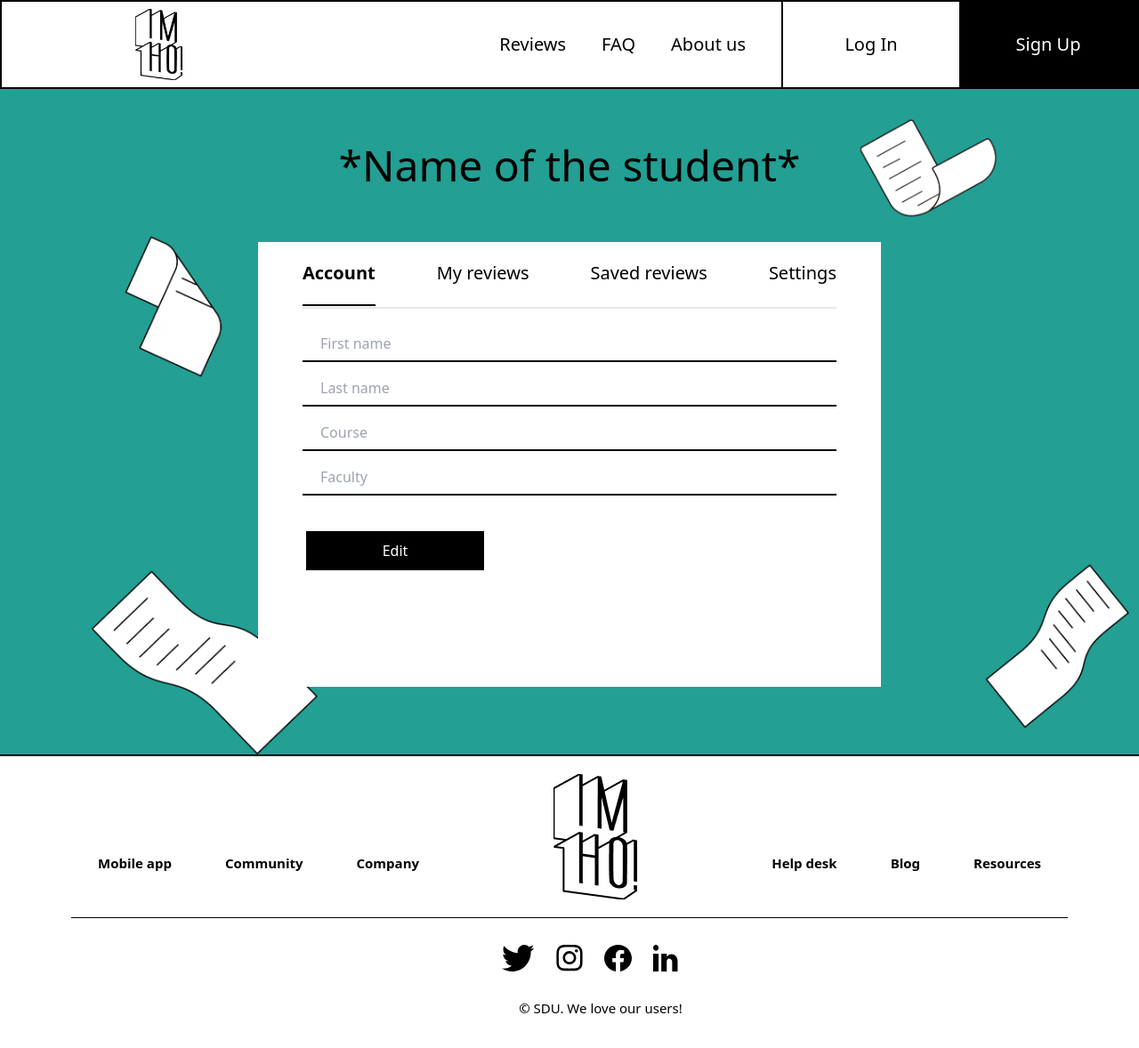
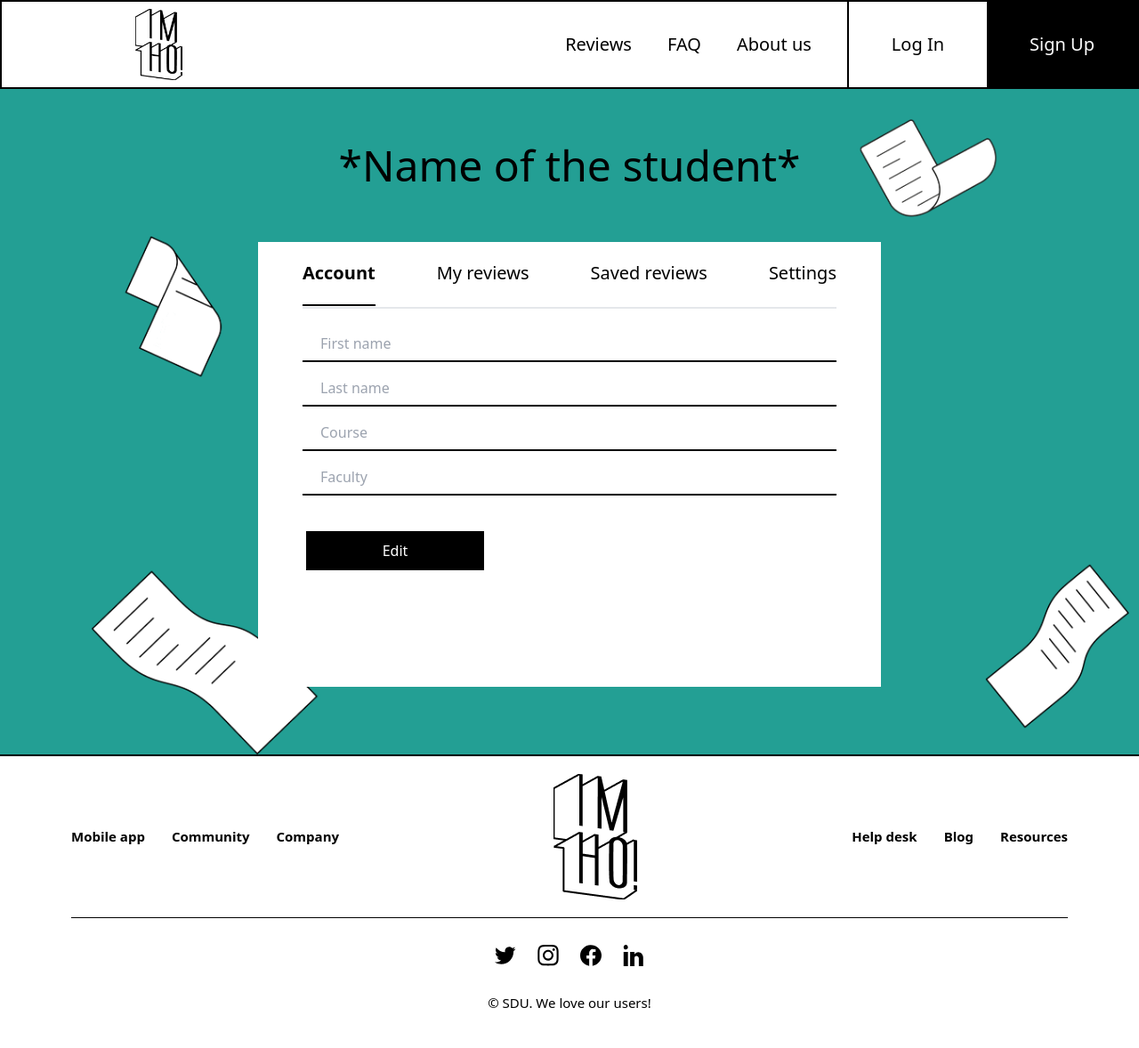
Before and after one commit to DarishDaudekenkyzy/Diploma-Project, a React (Vite) app in the folder ReviewAppProject/imho_frontend/imho/: page /account in a window 1280 px wide. Shown: the top 1178 px of the page at 89% size. Built offline with nearby package versions, Linux system fonts and the light colour scheme.

Commit message:
Frontend adaptive

```diff
--- a/ReviewAppProject/imho_frontend/imho/src/App.jsx
+++ b/ReviewAppProject/imho_frontend/imho/src/App.jsx
@@ -4,7 +4,7 @@ import { BrowserRouter, Routes, Route } from "react-router-dom";
 
 import { Main, Login, Signup, Myaccount } from './pages';
 import SearchPage from './pages/SearchPage';
-import CreateReview from './pages/CreateReview';
+// import CreateReview from './pages/CreateReview';
 
 export const UserContext = React.createContext(null);
 
@@ -20,7 +20,7 @@ const App = () => {
             <Route path="/login" element={<Login/>} />
             <Route path="/signup" element={<Signup />} />
             <Route path="/account" element={<Myaccount />}/>
-            <Route path="/new-review" element={<CreateReview />}/>
+            {/* <Route path="/new-review" element={<CreateReview />}/> */}
           </Routes>
         </UserContext.Provider>
       </BrowserRouter>
--- a/ReviewAppProject/imho_frontend/imho/src/components/Footer.jsx
+++ b/ReviewAppProject/imho_frontend/imho/src/components/Footer.jsx
@@ -6,32 +6,37 @@ import instagram_icon from '../assets/instagram_icon.svg';
 import facebook_icon from '../assets/facebook_icon.svg';
 import linkedin_icon from '../assets/linkedin_icon.svg';
 
+const NavItem = ({text}) => {
+  return(
+    <p className="text-[15px] font-semibold">{text}</p>
+  )
+}
+
 const Footer = () => {
   return (
-    <footer className="pb-[50px] px-20">
-      <div className="flex border-black border-b-[1px]">
-        <div className="flex items-end mb-[50px]">
-          <p className="text-[15px] font-semibold mx-[30px]">Mobile app</p>
-          <p className="text-[15px] font-semibold mx-[30px]">Community</p>
-          <p className="text-[15px] font-semibold mx-[30px]">Company</p>
+    <footer className="pb-[50px] px-[20px] sm:px-20">
+      <img className="sm:hidden mx-auto mt-[20px] mb-[20px]" src={imho_logo} />
+      <div className="flex justify-center items-center gap-x-[24px] border-black border-b-[1px] pb-[24px] sm:pb-0">
+        <div className="flex flex-col sm:flex-row items-end gap-[20px] sm:gap-[30px]">
+          <NavItem text="Mobile app" />
+          <NavItem text="Community" />
+          <NavItem text="Company" />
         </div>
-        <img className="mx-auto mt-[20px] mb-[20px]" src={imho_logo} />
-        <div className="flex items-end mb-[50px]">
-          <p className="text-[15px] font-semibold mx-[30px]">Help desk</p>
-          <p className="text-[15px] font-semibold mx-[30px]">Blog</p>
-          <p className="text-[15px] font-semibold mx-[30px]">Resources</p>
+        <img className="hidden sm:block mx-auto mt-[20px] mb-[20px]" src={imho_logo} />
+        <div className="flex flex-col sm:flex-row items-start sm:items-end gap-[20px] sm:gap-[30px]">
+          <NavItem text="Help desk" />
+          <NavItem text="Blog" />
+          <NavItem text="Resources" />
         </div>
       </div>
-      <div className="flex flex-col items-center ml-[70px]">
-        <div className="flex justify-center mt-[30px]">
-          <img className="h-[30px] mr-6" src={twitter_icon} alt="twitter_icon"/>
-          <img className="h-[30px] mr-6" src={instagram_icon} alt="instagram_icon"/>
-          <img className="h-[30px] mr-6" src={facebook_icon} alt="facebook_icon"/>
-          <img className="h-[30px] mr-6" src={linkedin_icon} alt="linkedin_icon"/>
+      <div className="flex flex-col items-center gap-y-[30px] mt-[30px] ">
+        <div className="flex justify-center gap-x-6">
+          <img className="aspect-square h-[24px]" src={twitter_icon} alt="twitter_icon"/>
+          <img className="aspect-square h-[24px]" src={instagram_icon} alt="instagram_icon"/>
+          <img className="aspect-square h-[24px]" src={facebook_icon} alt="facebook_icon"/>
+          <img className="aspect-square h-[24px]" src={linkedin_icon} alt="linkedin_icon"/>
         </div>
-        <div className="mt-[30px]">
-          <p className="text-[15px]">© SDU. We love our users!</p>
-        </div>
+        <p className="text-[15px]">© SDU. We love our users!</p>
       </div>
     </footer>
   )
--- a/ReviewAppProject/imho_frontend/imho/src/components/Header.jsx
+++ b/ReviewAppProject/imho_frontend/imho/src/components/Header.jsx
@@ -17,21 +17,21 @@ function AuthSection({openLogin , openSignup}) {
     return (
       <>
       <Link to="/account">
-            <button className="mx-1 px-[30px] py-[5px] ">Hello! {user.firstName}</button>
+            <button className="mx-1 px-[30px] py-[5px] text-[16px] sm:text-[20px]">Hello! {user.firstName}</button>
       </Link>
-      <button onClick={handleLogout} className=" mx-1 px-[30px] py-[5px] ">Log Out</button>
+      <button onClick={handleLogout} className=" mx-1 px-[30px] py-[5px] text-[16px] sm:text-[20px]">Log Out</button>
     </>);
   }
   else {
     return (
-      <div className="flex">
+      <div className="flex h-full">
         <div className="flex items-center justify-center
-        border-black border-l-2 h-[100px] w-[200px]">
-          <button className="text-[20px]" onClick={() => openLogin(true)}>Log In</button>
+        border-black border-l-2 h-full px-[8px] md:px-[48px]">
+          <button className="text-[16px] sm:text-[20px]" onClick={() => openLogin(true)}>Log In</button>
         </div>
         <div className="flex items-center justify-center
-        h-[100px] w-[200px] bg-black">
-          <button  className="text-white  text-[20px]" onClick={() => openSignup(true)}>
+        h-full px-[8px] md:px-[48px] bg-black">
+          <button  className="text-white text-[16px] sm:text-[20px]" onClick={() => openSignup(true)}>
             Sign Up
           </button>
         </div>
@@ -49,23 +49,23 @@ const Header = () => {
   return (
     <div className='relative'>
       <header className="w-full flex justify-between
-      items-center border-black border-2 h-[100px] relative">
+      items-center border-black border-2 h-[48px] md:h-[100px] relative">
         <Link to="/">
-          <img className="h-[80px] my-[10px] ml-[150px]" src={logo} alt="logo"/>
+          <img className="h-[40px] md:h-[80px] my-[10px] ml-[32px] md:ml-[150px]" src={logo} alt="logo"/>
         </Link>
-        <div className="flex justify-center items-center">
+        <div className="flex justify-center items-center gap-x-3 md:gap-x-10 h-full">
           <Link>
-            <p className="text-[20px] mr-[40px]">
+            <p className="text-[16px] sm:text-[20px]">
               Reviews
             </p>
           </Link>
           <Link>
-            <p className="text-[20px] mr-[40px]">
+            <p className="text-[16px] sm:text-[20px]">
               FAQ
             </p>
           </Link>
           <Link>
-            <p className="text-[20px] mr-[40px]">
+            <p className="text-[16px] sm:text-[20px]">
               About us
             </p>
           </Link>
--- a/ReviewAppProject/imho_frontend/imho/src/components/Hero.jsx
+++ b/ReviewAppProject/imho_frontend/imho/src/components/Hero.jsx
@@ -10,11 +10,11 @@ const Hero = () => {
   const [searchInput, setSearchInput] = useState('Search...');
 
   return (
-    <section id="hero" className={`flex flex-col items-center h-[500px] pt-[80px] mt-[80px]
+    <section id="hero" className={`flex flex-col items-center md:h-[500px] py-[80px]  md:mt-[80px]
       bg-[url('../assets/back_main.jpg')] bg-cover border-black border-b-2`}>
-        <p className={`text-[48px] font-[KumarOne] mb-[30px] font-bold`}>RATE SDU PROFESSORS</p>
+        <p className={`text-[24px] md:text-[48px] font-[KumarOne] mb-[30px] font-bold`}>RATE SDU PROFESSORS</p>
         <form className="flex">
-          <input className="w-[600px] border-[2px] border-primary
+          <input className="w-[312px] md:w-[600px] border-[2px] border-primary
           py-[10px] px-[20px] rounded-[30px] mb-[30px] outline-0 appearance-none"
           type="search" placeholder="Search..."
           onChange={(e) => setSearchInput(e.target.value)} />
@@ -22,10 +22,10 @@ const Hero = () => {
             <img className="w-[30px]" src={search} alt=""/>
           </button>
         </form>
-        <p className="text-[22px]" type="submit">Go ahead and write your first review</p>
+        <p className="text-[16px] md:text-[22px]" type="submit">Go ahead and write your first review</p>
         <Link to="/new-review">
           <button className="text-white mx-1 bg-black
-          px-[40px] py-[10px] mt-[20px]">Write a review</button>
+          px-[40px] py-[10px] mt-[20px] rounded-[6px]">Write a review</button>
         </Link>
     </section>
   )
--- a/ReviewAppProject/imho_frontend/imho/src/pages/Signup.jsx
+++ b/ReviewAppProject/imho_frontend/imho/src/pages/Signup.jsx
@@ -84,10 +84,10 @@ const Signup = ({openSignup}) => {
   return (
     <div className='w-full h-screen absolute bg-[rgb(60,60,60,0.4)]'>
         <div className="flex flex-col items-center mt-[10px]
-         m-auto w-[500px] bg-white">
+         m-auto max-w-[500px] bg-white p-[10px]">
         <img className="h-[80px] my-[10px]" src={logo} alt="logo"/>
         <p className="text-black text-[30px] font-bold mb-[10px]">Sign Up</p>
-          <form className="flex flex-col mt-[20px]">
+          <form className="flex flex-col py-[20px]">
             <input className="w-full border-black border-b-2 mb-[10px] px-[20px] py-[7px]" type="name" placeholder="First name" name="firstName"
             onChange={handleChange}/>
             {errorMessages.firstName !== '' ? (<p>{errorMessages.firstName}</p>) : <></>}
```
Also changed, not shown: ReviewAppProject/imho_frontend/imho/src/components/Description.jsx (+13 -13 lines), ReviewAppProject/imho_frontend/imho/src/components/Statistics.jsx (+6 -6 lines), ReviewAppProject/imho_frontend/imho/src/components/Team.jsx (+18 -24 lines), ReviewAppProject/imho_frontend/imho/src/pages/Login.jsx (+5 -6 lines), 1 other file (tests, documents, lock files or other folders).
